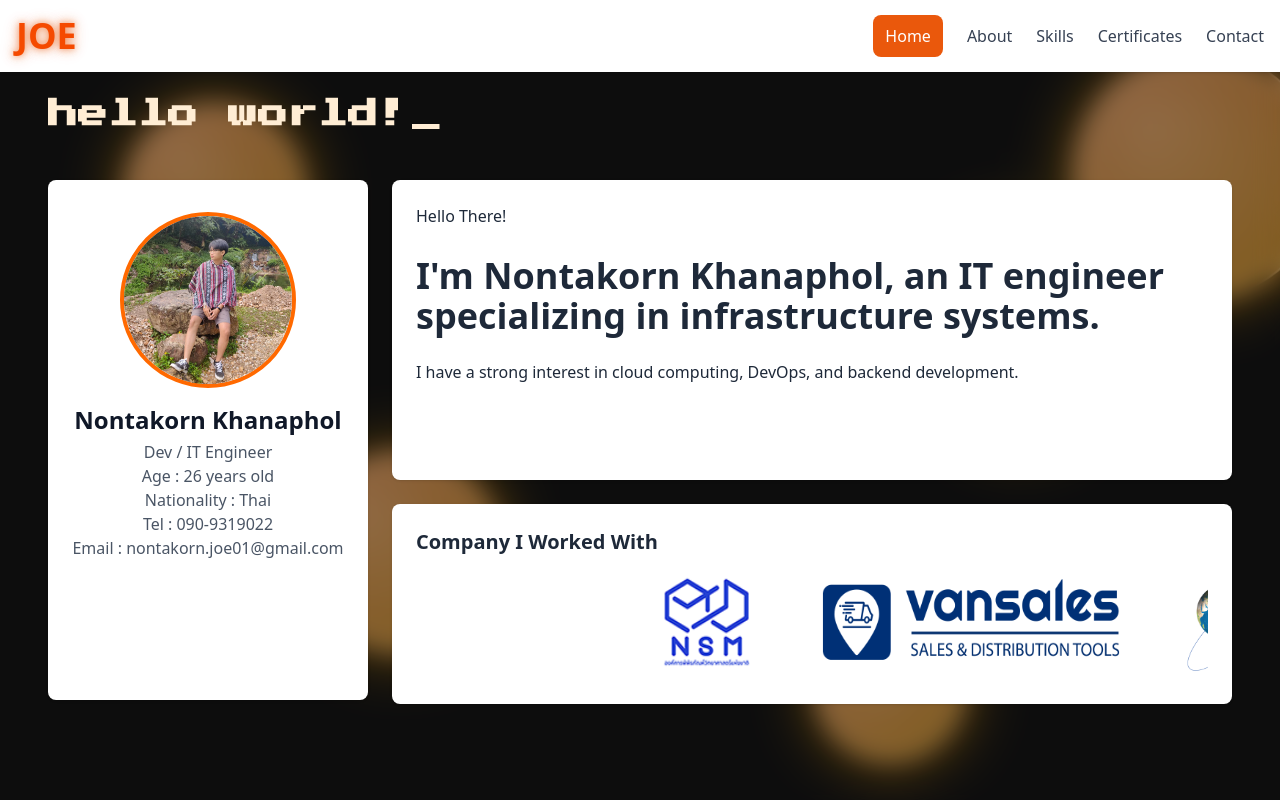
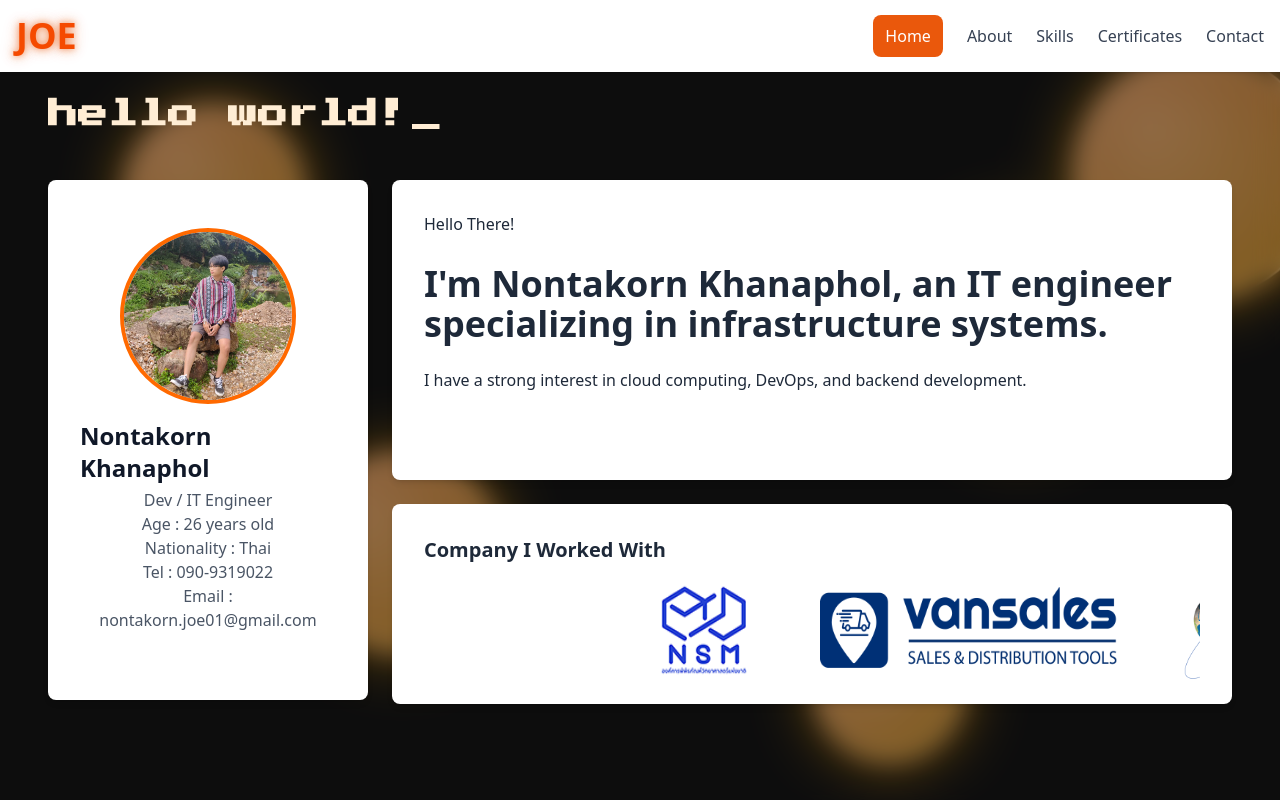
Before and after one commit to joe-nontakorn/joe-portfolio, a React (Vite) app: page / in a window 1280 px wide. Shown: the top 800 px of the page. Built offline with nearby package versions, Linux system fonts and the light colour scheme.

Commit message:
Initial commit

```diff
--- a/src/components/Card.jsx
+++ b/src/components/Card.jsx
@@ -1,11 +1,13 @@
 // Card.jsx
 function Card({ title, link, children, className = "" }) {
   return (
-    <div className={`bg-white dark:bg-gray-800 p-4 rounded-lg shadow hover:shadow-lg transition ${className}`}>
+    <div
+      className={`bg-white dark:bg-gray-800 p-4 sm:p-6 md:p-8 rounded-lg shadow-md hover:shadow-lg transition ${className}`}
+    >
       {link && (
         <iframe
           src={link + "#toolbar=0&navpanes=0&scrollbar=0"}
-          className="w-full h-64 mb-4 rounded"
+          className="w-full h-[300px] sm:h-[400px] lg:h-[500px] mb-4 rounded"
         ></iframe>
       )}
 
```
